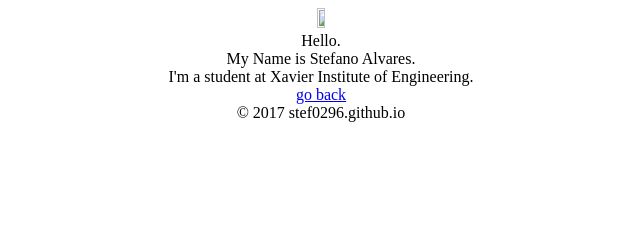
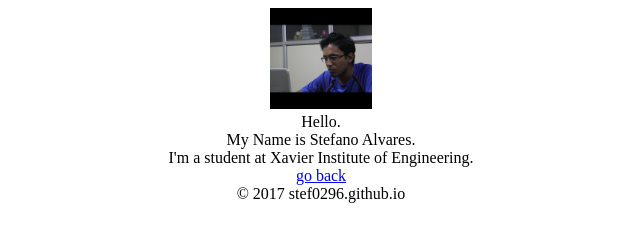
Before and after one commit to stef0296/stef0296.github.io, a plain HTML site: page about.html in a window 1280 px wide. Shown: the whole page, without its empty margins (319-959 px from the left). Drawn offline with Linux system fonts and the light colour scheme.

Commit message:
Create about.html

```diff
--- a/about.html
+++ b/about.html
@@ -11,7 +11,7 @@
 
 	</head>
 	<body align="center">
-		<img class="img" src="/dslrdp.jpeg"></br>
+		<img class="img" src="/images/dslrdp.jpeg"></br>
 		Hello.</br>
 	My Name is Stefano Alvares.</br>
 I'm a student at Xavier Institute of Engineering.</br>
```
